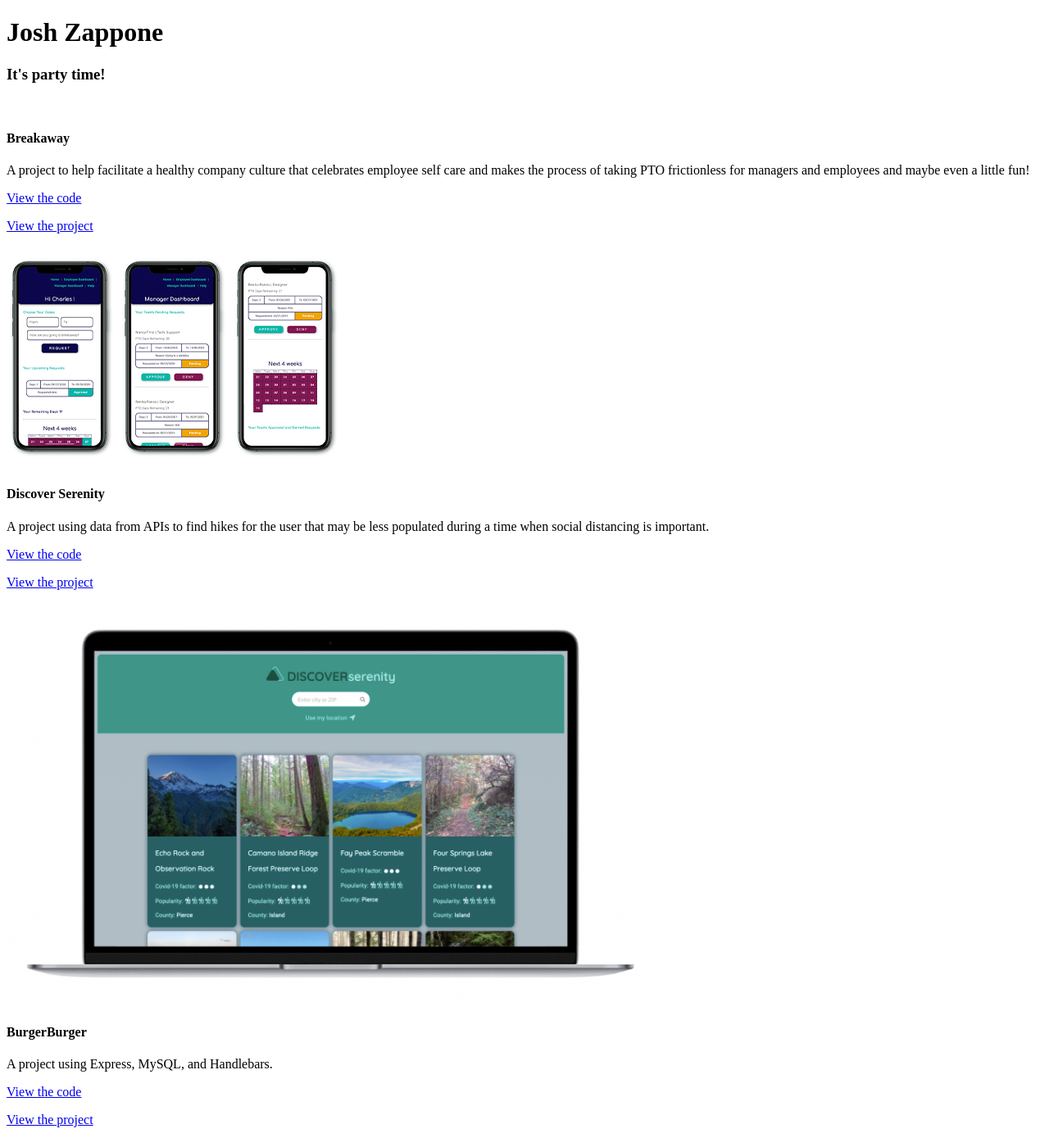
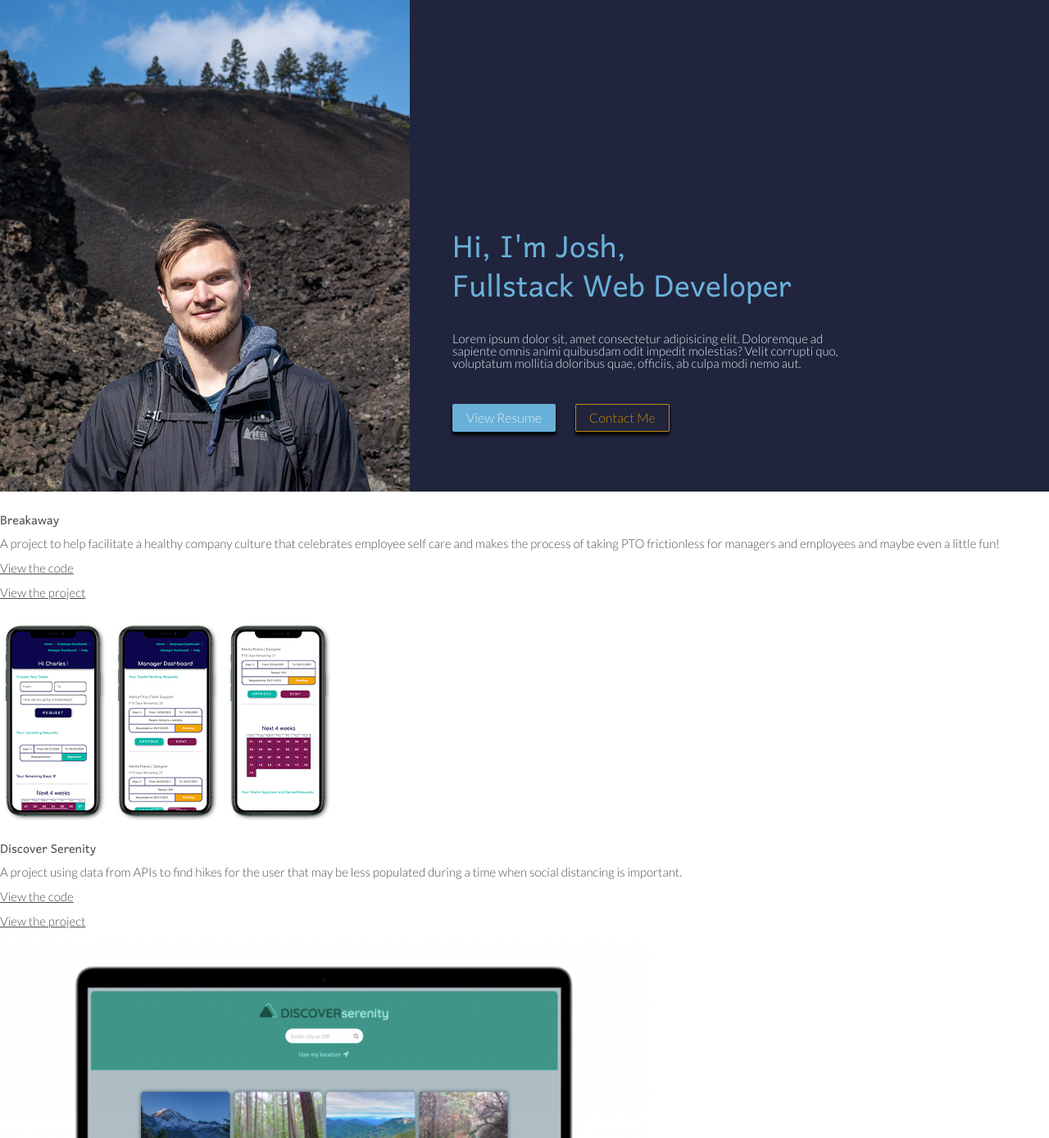
Before and after one commit to zapponejosh/joshzappone.tech, a Node server app: page / in a window 1280 px wide. Shown: the top 1389 px of the page at 82% size. Run offline with Node 20, Linux system fonts and the light colour scheme; some libraries are stand-ins or nearby versions.

Commit message:
creates and styles hero section

```diff
--- a/public/css/style.css
+++ b/public/css/style.css
@@ -0,0 +1,182 @@
+*,
+*:before,
+*:after {
+  box-sizing: border-box;
+}
+
+/* Main site styles */
+:root {
+  --primary-color: #69B0D9;
+  --dark-primary-color: #21243D;
+  --secondary-color: #C18D07;
+  --light-primary-color: #F4CFC3;
+  --accent-color: #F0A500;
+  --alert-color: #821752;
+  --p-variant-color: #DFF0EF;
+  --background: #fff;
+  --default-text: #4C4D51;
+  --text-placeholder: #ABABAB;
+
+  --default-border-radius: 15px;
+  --top-border-radius: 10px 10px 0 0;
+  --btm-border-radius: 0 0 10px 10px;
+  --button-border-radius: 2px;
+
+  font-size: 16px;
+}
+
+h1 {
+  font-family: "harmattan";
+  font-weight: 400;
+  font-size: 3rem;
+  color: var(--primary-color);
+}
+
+h2 {
+  font-family: "harmattan";
+  font-weight: 700;
+  font-size: 1.5rem;
+}
+
+h3 {
+  font-family: "harmattan";
+  font-weight: 300;
+  font-size: 1.5rem;
+}
+
+h4 {
+  font-family: "harmattan";
+  font-weight: 500;
+  font-size: 1.2rem;
+  line-height: 40px;
+}
+
+p,
+td,
+th,
+label {
+  font-family: "lato";
+  font-weight: 300;
+  font-size: 15px;
+}
+
+a {
+  font-family: "lato";
+  font-weight: 300;
+  font-size: 15px;
+  color: var(--default-text);
+}
+
+body {
+  background-color: var(--background);
+  color: var(--default-text);
+}
+
+h1,
+p {
+  margin: 0 0 1em 0;
+}
+
+.text-center {
+  text-align: center;
+}
+
+.primary {
+  color: var(--primary-color);
+}
+
+.primary-background {
+  background-color: var(--primary-color);
+}
+
+.secondary {
+  color: var(--secondary-color);
+}
+
+.container {
+  min-width: 400px;
+}
+
+/* Button styles */
+
+.button-group {
+  display: flex;
+  margin: 10px auto;
+  width: 50%;
+  justify-content: center;
+  align-items: center;
+}
+
+.btn {
+  font-size: 1rem;
+  /* default for <button>, but useful for <a> */
+  display: inline-block;
+  text-align: center;
+  text-decoration: none;
+
+  /* create a small space when buttons wrap on 2 lines */
+  margin: 2px 10px;
+
+  /* invisible border (will be colored on hover/focus) */
+  border: solid 1px transparent;
+  border-radius: var(--button-border-radius);
+
+  /* size comes from text & padding (no width/height) unless specified */
+  padding: 0.5em 1em;
+  box-shadow: 0 4px 4px 0 #000;
+}
+
+.btn:active {
+  transform: translateY(1px);
+  filter: saturate(150%);
+}
+
+.btn:hover {
+  filter: brightness(115%);
+}
+
+.btn-primary {
+  background-color: var(--primary-color);
+  color: var(--p-variant-color);
+}
+
+.btn-secondary {
+  background-color: transparent;
+  color: var(--secondary-color);
+  border-color: var(--secondary-color);
+}
+
+/* hero styles */
+.hero {
+  display: flex;
+  background-color: var(--dark-primary-color);
+  height: 600px;
+}
+
+.hero-img {
+  height: 100%
+}
+
+.hero-img img {
+  height: 100%;
+  object-fit: cover;
+}
+
+.hero-body {
+  align-self: flex-end;
+  margin: auto 52px 71px;
+  width: 500px;
+}
+
+p.intro {
+  margin-bottom: 40px;
+  color: var(--p-variant-color);
+}
+
+h1.intro {
+  margin-bottom: 30px;
+}
+
+.hero-body .btn-primary {
+  margin-left: 0;
+}
--- a/views/index.handlebars
+++ b/views/index.handlebars
@@ -1,6 +1,17 @@
 {{> nav}}
-<h1>Josh Zappone</h1>
-<h3>It's party time!</h3>
+
+<div class="hero">
+<div class="hero-img">
+  <img src="./assets/Images/hero-img.png" alt="Profile picture">
+</div>
+<div class="hero-body">
+  <h1 class="intro">Hi, I'm Josh,<br>Fullstack Web Developer</h1>
+  <p class="intro">Lorem ipsum dolor sit, amet consectetur adipisicing elit. Doloremque ad sapiente omnis animi quibusdam odit impedit molestias? Velit corrupti quo, voluptatum mollitia doloribus quae, officiis, ab culpa modi nemo aut.</p>
+  <a href="#" class="btn btn-primary">View Resume</a>
+  <a href="#" class="btn btn-secondary">Contact Me</a>
+</div>
+</div>
+
 <br>
 {{> projects}}
 
--- a/views/layouts/main.handlebars
+++ b/views/layouts/main.handlebars
@@ -8,9 +8,10 @@
 
   <script src="https://code.jquery.com/jquery-3.5.1.min.js"
     integrity="sha256-9/aliU8dGd2tb6OSsuzixeV4y/faTqgFtohetphbbj0=" crossorigin="anonymous"></script>
+<link href="https://fonts.googleapis.com/css2?family=Harmattan:wght@400;700&family=Lato:wght@100;300;400;700;900&display=swap" rel="stylesheet">
 
-  {{!-- <link rel="stylesheet" href="/css/reset.css" type="text/css" /> --}}
-  <link rel="stylesheet" href="/css/styles.css" type="text/css" />
+  <link rel="stylesheet" href="/css/reset.css" type="text/css" />
+  <link rel="stylesheet" href="/css/style.css" type="text/css" />
 
   <script defer src="https://use.fontawesome.com/releases/v5.14.0/js/all.js"></script>
 
```
Also changed, not shown: public/assets/Images/about-2.jpg (deleted), public/assets/Images/hero-img.png (added).
